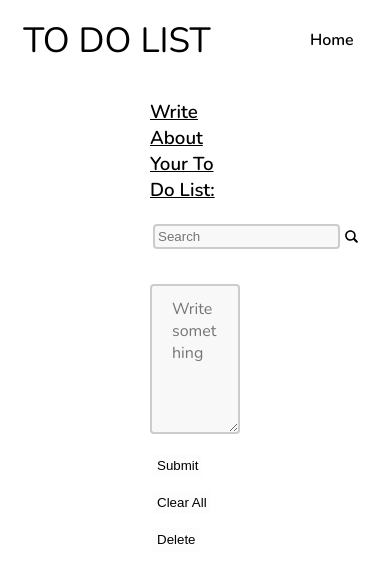
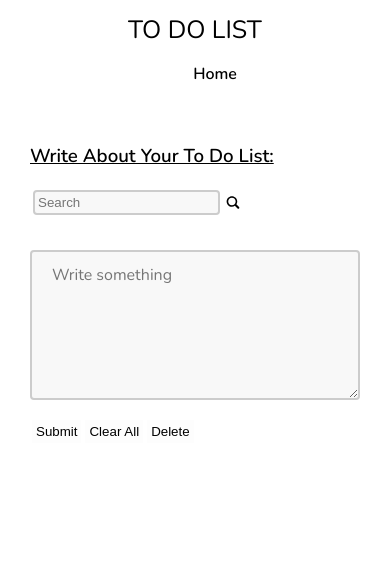
Before and after one commit to ahmshaheer/Blogg, a React (Create React App) app: page / in a window 390 px wide. Shown: the top 582 px of the page. Built offline with nearby package versions, Linux system fonts and the light colour scheme.

Commit message:
Added responsive design

```diff
--- a/src/cssfiles/homep.css
+++ b/src/cssfiles/homep.css
@@ -55,3 +55,12 @@ textarea {
   height: 20px;
   margin: 13px;
 }
+@media (max-width: 768px) {
+  .fullBlog {
+    margin: 13px 30px;
+  }
+
+  .btnWrite {
+    margin: 7px 2px;
+  }
+}
--- a/src/cssfiles/navpage.css
+++ b/src/cssfiles/navpage.css
@@ -11,7 +11,6 @@
   cursor: pointer;
 }
 .navbar-items-container ul {
-  /* width: 70px; */
   display: flex;
   flex-direction: row;
   justify-content: center;
@@ -45,3 +44,22 @@ input[type="text"] {
   height: 17px;
   cursor: pointer;
 }
+
+@media (max-width: 768px) {
+  .main-navbar {
+    flex-direction: column;
+  }
+
+  .navbar-items-container ul {
+    flex-direction: column;
+  }
+
+  .navbar-logo-item {
+    font-size: 25px;
+  }
+
+  .navbar-items-container ul li {
+    width: auto;
+    margin-bottom: 10px;
+  }
+}
```
Also changed, not shown: src/cssfiles/showingp.css (+12 -0 lines).
